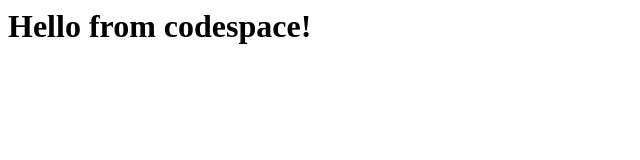
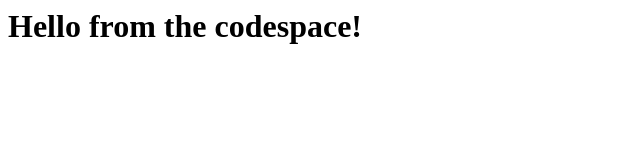
Before and after one commit to redgren-grumbholdt/skills-code-with-codespaces, a plain HTML site: page index.html in a window 1280 px wide. Shown: the whole page, without its empty margins (0-640 px from the left). Drawn offline with Linux system fonts and the light colour scheme.

Commit message:
Adding the

```diff
--- a/index.html
+++ b/index.html
@@ -1,3 +1,3 @@
 <html>
-  <h1>Hello from codespace!</h1>
+  <h1>Hello from the codespace!</h1>
 </html>
```
